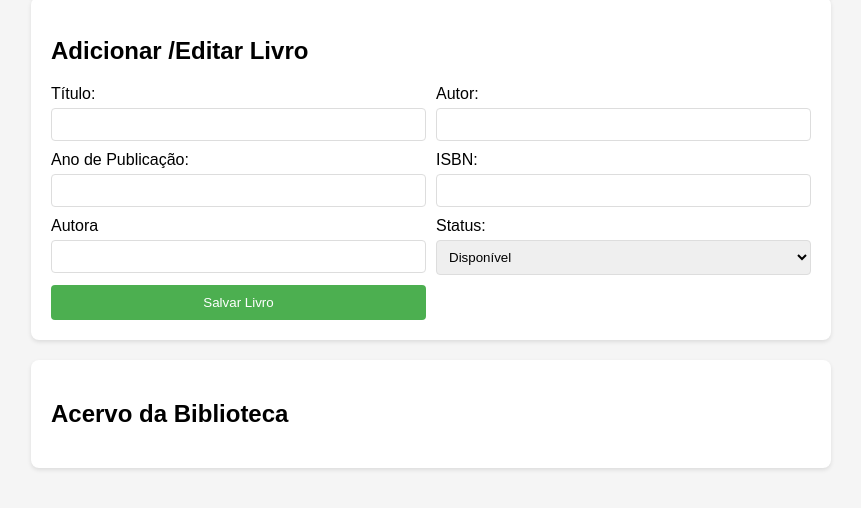
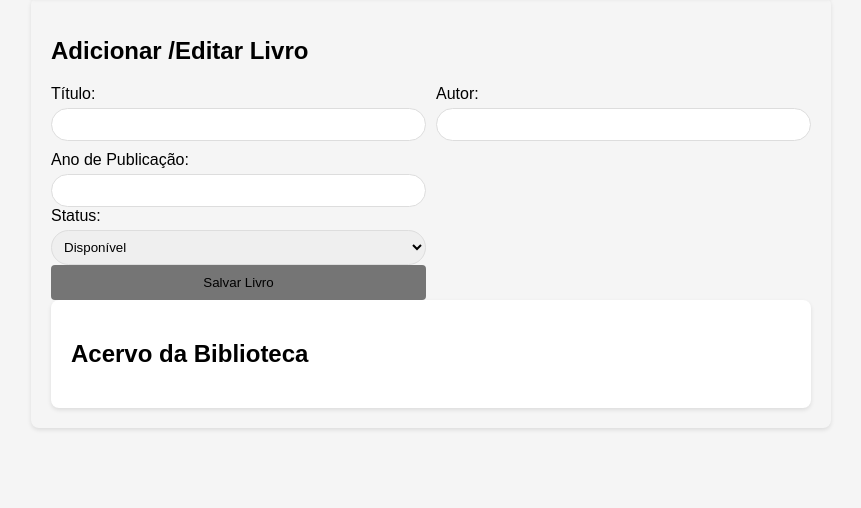
Before and after one commit to yanV1e1ra/projeto-integrador-1, a plain HTML site: page index.html in a window 1280 px wide. Shown: the part 162-670 px from the top of the page, without its empty margins (209-1070 px from the left). Drawn offline with Linux system fonts and the light colour scheme; a web font is replaced by a local one.

Commit message:
Mais mudanças

```diff
--- a/index.html
+++ b/index.html
@@ -20,7 +20,7 @@
 
 <body>
     <div class="form-container">
-        <h2>Adicionar /Editar Livro</h2>
+        <div><h2>Adicionar /Editar Livro</h2></div>
         <form id="bookForm" class="book-form">
             <input type="hidden" id="bookId">
             <div class="form-group">
@@ -34,15 +34,6 @@
             <div class="form-group">
                 <label for="year">Ano de Publicação:</label>
                 <input type="number" id="year" min="0" required>
-            </div>
-            <div class="form-group">
-                <label for="isbn">ISBN:</label>
-                <input type="text" id="isbn" required>
-            </div>
-                <div class="form-group">
-                <label for="isbn">Autora</label>
-                <input type="text" id="Autora" required>
-            </div>
             <div class="form-group">
                 <label for="status">Status:</label>
                 <select id="status">
@@ -56,7 +47,8 @@
 
     <div class="book-list">
         <h2>Acervo da Biblioteca</h2>
-        <div id="booksContainer"></div>
+        <div id="booksContainer">
+        </div>
     </div>
 </body>
 <script src="script.js"></script>
--- a/script.js
+++ b/script.js
@@ -1,4 +1,3 @@
-// Funções de CRUD usando localStorage
 const bookStorage = {
     getBooks: () => {
         const books = localStorage.getItem('books');
@@ -23,7 +22,7 @@ const bookStorage = {
     }
 };
 
-// Manipulação do DOM
+
 const bookForm = document.getElementById('bookForm');
 const booksContainer = document.getElementById('booksContainer');
 
@@ -33,8 +32,10 @@ function renderBooks() {
                 <div class="book-item">
                     <div>
                         <h3>${book.title}</h3>
-                        <p>Autor: ${book.author} • Ano: ${book.year} • ISBN: ${book.isbn}</p>
-                        <p>Status: ${book.status}</p>
+                        <p>
+                            • Autor: ${book.author}<br>
+                            • Ano: ${book.year}</p>
+                        <p>${book.status}</p>
                     </div>
                     <div class="book-actions">
                         <button onclick="editBook(${book.id})">Editar</button>
@@ -69,7 +70,6 @@ bookForm.addEventListener('submit', (e) => {
         title: document.getElementById('title').value,
         author: document.getElementById('author').value,
         year: document.getElementById('year').value,
-        isbn: document.getElementById('isbn').value,
         status: document.getElementById('status').value
     };
 
@@ -79,5 +79,4 @@ bookForm.addEventListener('submit', (e) => {
     renderBooks();
 });
 
-// Inicialização
 renderBooks();
--- a/style.css
+++ b/style.css
@@ -1,5 +1,4 @@
 header {
-    display: flex;
     display: flex;
     flex-direction: row;
     justify-content: space-around;
@@ -18,6 +17,7 @@ header {
     height: 50px;
     width: auto;
 }
+
 body {
     font-family: Arial, sans-serif;
     max-width: 800px;
@@ -27,7 +27,7 @@ body {
 }
 
 .form-container {
-    background-color: white;
+    background-color: transparent;
     padding: 20px;
     border-radius: 8px;
     box-shadow: 0 2px 4px rgba(0, 0, 0, 0.1);
@@ -48,22 +48,23 @@ body {
 input, select {
     padding: 8px;
     margin-top: 5px;
-    border: 1px solid #ddd;
-    border-radius: 4px;
+    border: 0.5px solid #ddd;
+    border-radius: 30px;
 }
 
 button {
-    background-color: #4CAF50;
-    color: white;
+    background-color: #757575;
+    color: black;
     padding: 10px 15px;
     border: none;
     border-radius: 4px;
     cursor: pointer;
-    transition: background-color 0.3s;
+    transition: background-color 0.9s;
 }
 
 button:hover {
-    background-color: #45a049;
+    color: white;
+    background-color: #0bd816;
 }
 
 .book-list {
```
Lines whose indentation alone changed are shown as unchanged.
